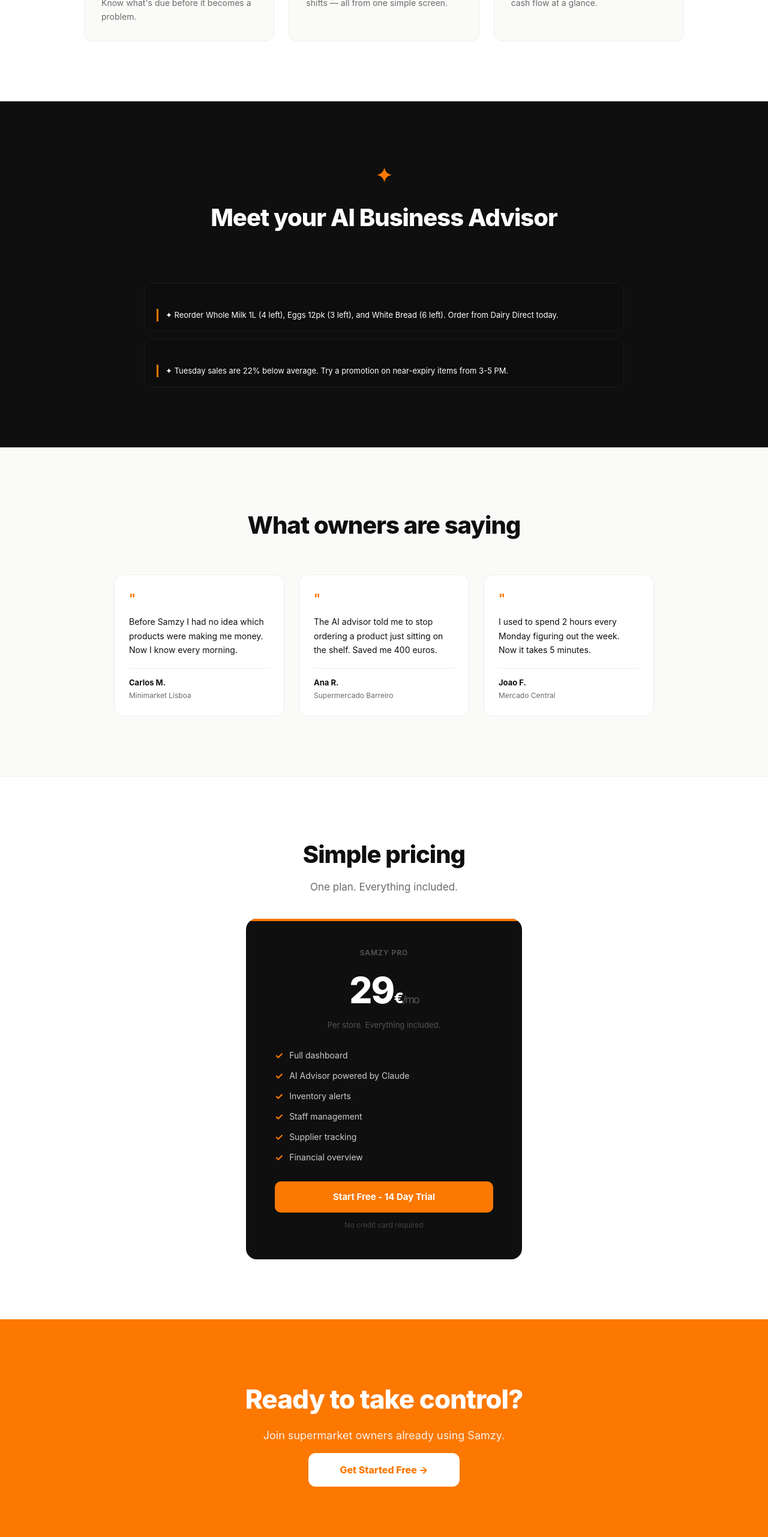
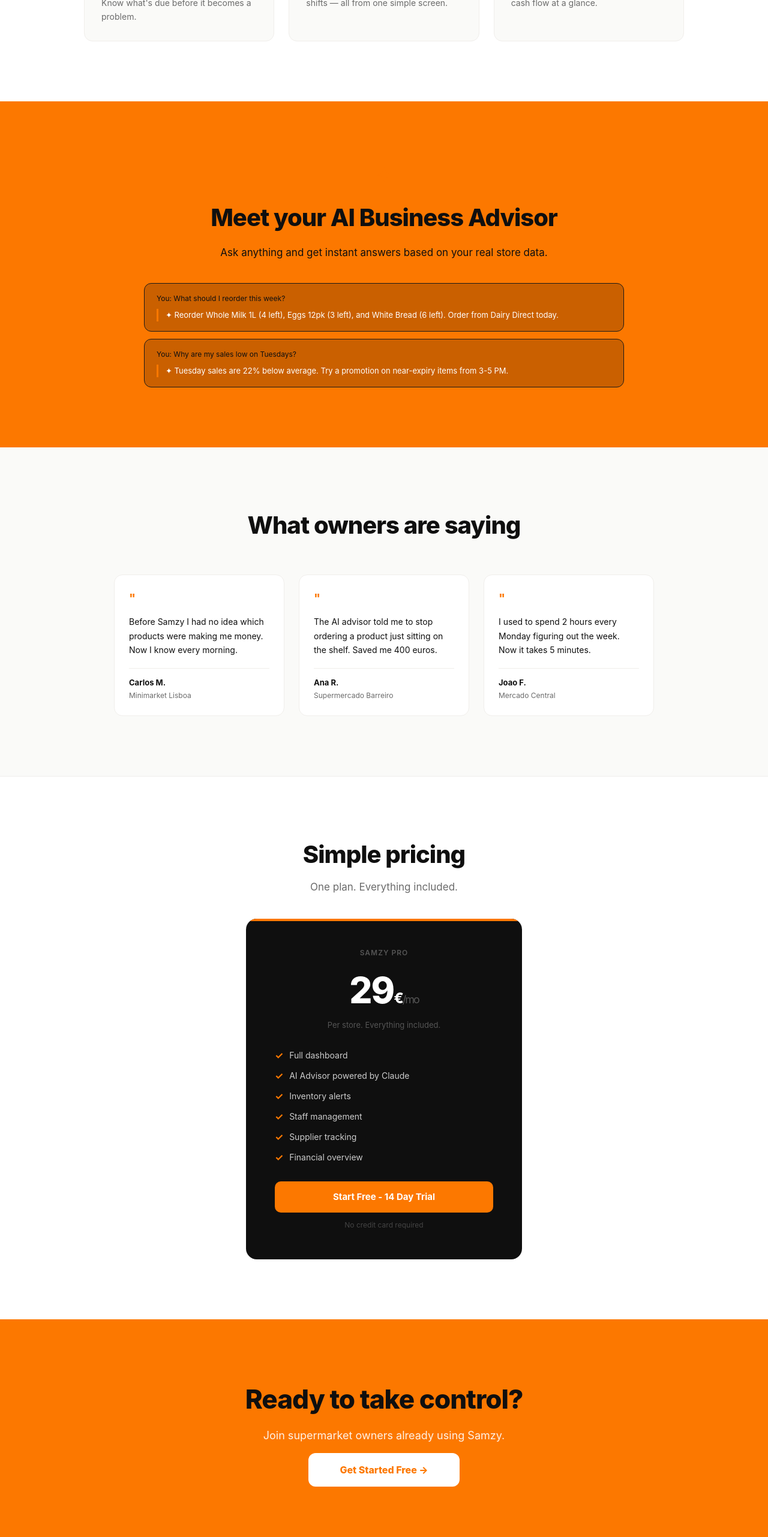
Before and after one commit to SamzyBusinessOperator/SAMZY, a Next.js app in the folder samzy-app/: page /landing in a window 1280 px wide. Shown: the part 2370-4933 px from the top of the page at 60% size. Built offline with nearby package versions, Linux system fonts and the light colour scheme.

Commit message:
fix AI section orange background

```diff
--- a/samzy-app/app/landing/page.tsx
+++ b/samzy-app/app/landing/page.tsx
@@ -149,17 +149,17 @@
       </section>
 
       {/* AI Section */}
-      <section style={{ padding: isMobile ? "60px 20px" : "100px 48px", background: BLACK }}>
+      <section style={{ padding: isMobile ? "60px 20px" : "100px 48px", background: ORANGE }}>
         <div style={{ maxWidth: 800, margin: "0 auto", textAlign: "center" }}>
           <div style={{ fontSize: 32, color: ORANGE, marginBottom: 16, fontWeight: 700 }}>✦</div>
-          <h2 style={{ fontSize: isMobile ? 28 : 40, fontWeight: 800, color: "#fff", marginBottom: 14, letterSpacing: -1 }}>Meet your AI Business Advisor</h2>
+          <h2 style={{ fontSize: isMobile ? 28 : 40, fontWeight: 800, color: BLACK, marginBottom: 14, letterSpacing: -1 }}>Meet your AI Business Advisor</h2>
           <p style={{ color: BLACK, fontSize: isMobile ? 15 : 17, lineHeight: 1.7, marginBottom: 36 }}>Ask anything and get instant answers based on your real store data.</p>
           <div style={{ display: "flex", flexDirection: "column", gap: 12, textAlign: "left" }}>
             {[
               { q: "What should I reorder this week?", a: "Reorder Whole Milk 1L (4 left), Eggs 12pk (3 left), and White Bread (6 left). Order from Dairy Direct today." },
               { q: "Why are my sales low on Tuesdays?", a: "Tuesday sales are 22% below average. Try a promotion on near-expiry items from 3-5 PM." },
             ].map((item, i) => (
-              <div key={i} style={{ background: "rgba(0,0,0,0.15)", borderRadius: 12, padding: "16px 20px", border: "1px solid #1a1a1a" }}>
+              <div key={i} style={{ background: "rgba(0,0,0,0.2)", borderRadius: 12, padding: "16px 20px", border: "1px solid #1a1a1a" }}>
                 <p style={{ color: BLACK, fontSize: 12, margin: "0 0 8px" }}>You: {item.q}</p>
                 <p style={{ color: "#fff", fontSize: 13, margin: 0, lineHeight: 1.6, borderLeft: "3px solid " + ORANGE, paddingLeft: 12 }}>✦ {item.a}</p>
               </div>
@@ -213,7 +213,7 @@
 
       {/* CTA */}
       <section style={{ padding: isMobile ? "60px 20px" : "100px 48px", background: ORANGE, textAlign: "center" }}>
-        <h2 style={{ fontSize: isMobile ? 28 : 44, fontWeight: 800, color: "#fff", marginBottom: 14, letterSpacing: -1 }}>Ready to take control?</h2>
+        <h2 style={{ fontSize: isMobile ? 28 : 44, fontWeight: 800, color: BLACK, marginBottom: 14, letterSpacing: -1 }}>Ready to take control?</h2>
         <p style={{ color: "#fff", fontSize: isMobile ? 15 : 18, marginBottom: 32, opacity: 0.9 }}>Join supermarket owners already using Samzy.</p>
         <a href="/signup" style={{ background: "#fff", color: ORANGE, padding: isMobile ? "15px 32px" : "18px 52px", borderRadius: 12, textDecoration: "none", fontSize: isMobile ? 15 : 16, fontWeight: 800 }}>Get Started Free →</a>
       </section>
```
